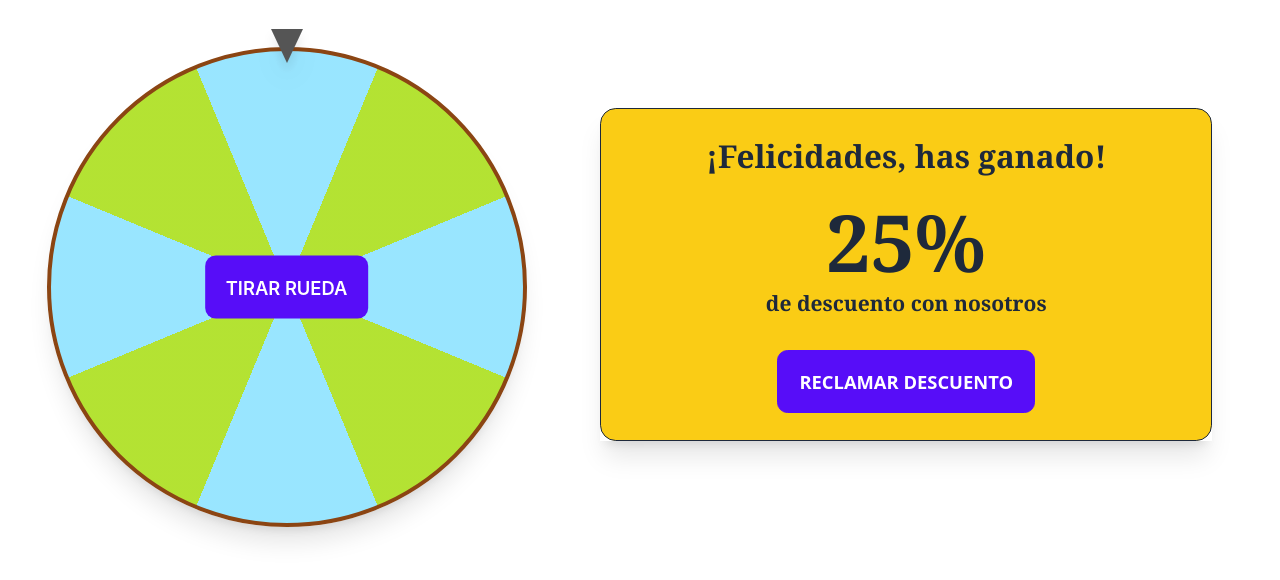
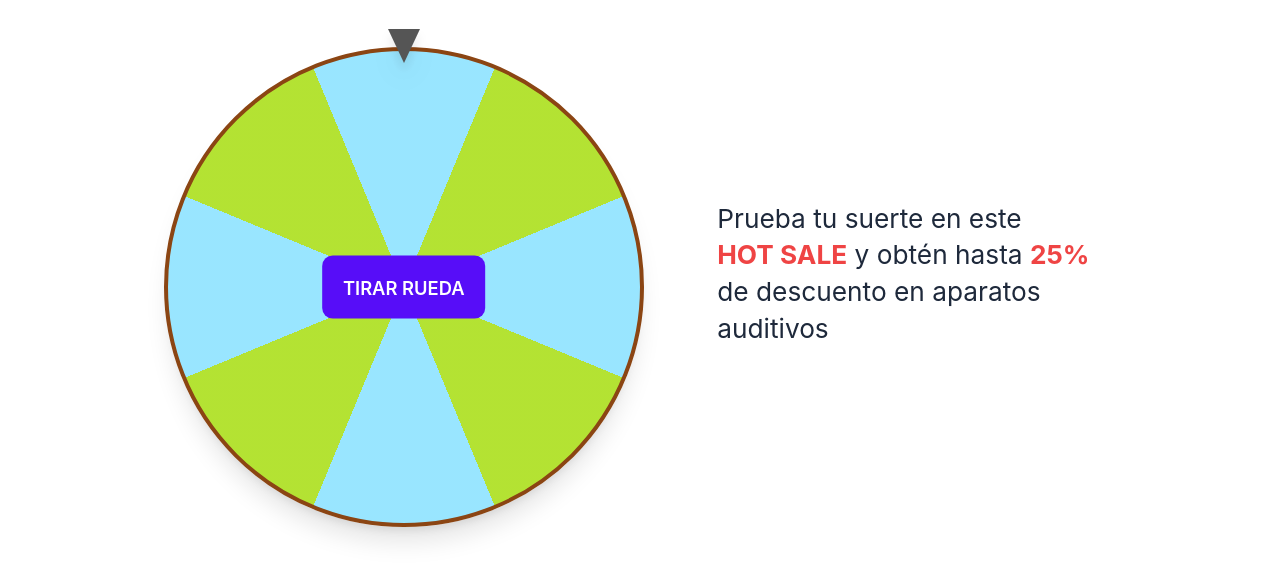
Before and after one commit to svex99/oye-wheel, a SvelteKit app: page / in a window 1280 px wide. Shown: the top 580 px of the page. Built offline with nearby package versions, Linux system fonts and the light colour scheme.

Commit message:
fix: Remove testing condition

```diff
--- a/src/routes/+page.svelte
+++ b/src/routes/+page.svelte
@@ -66,7 +66,7 @@
 	</section>
 	<!--Result-->
 	<section class="m-4 grid">
-		{#if !completed}
+		{#if completed}
 			<!--Result-->
 			<div class="flex justify-center shadow-xl" in:slide|global={{ delay: 400 }} out:slide|global>
 				<div
```
